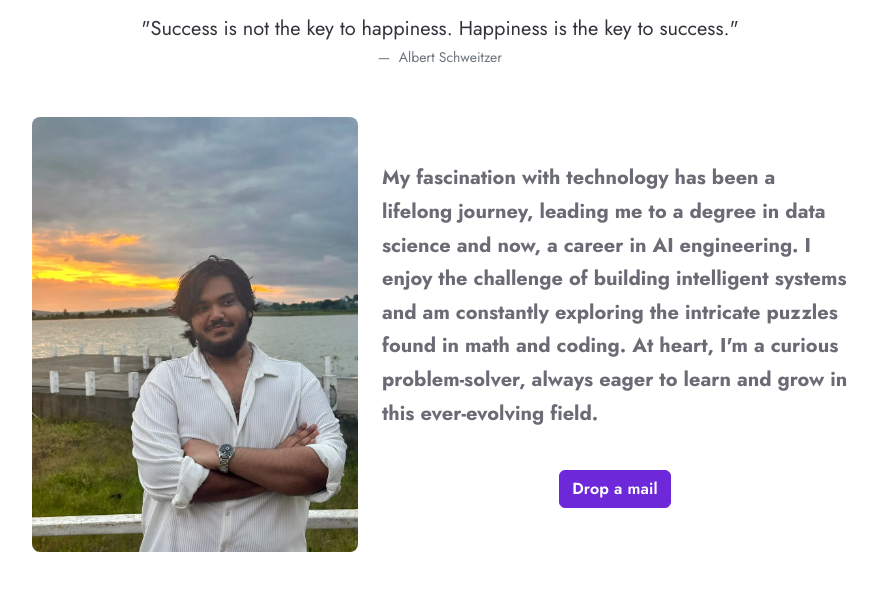
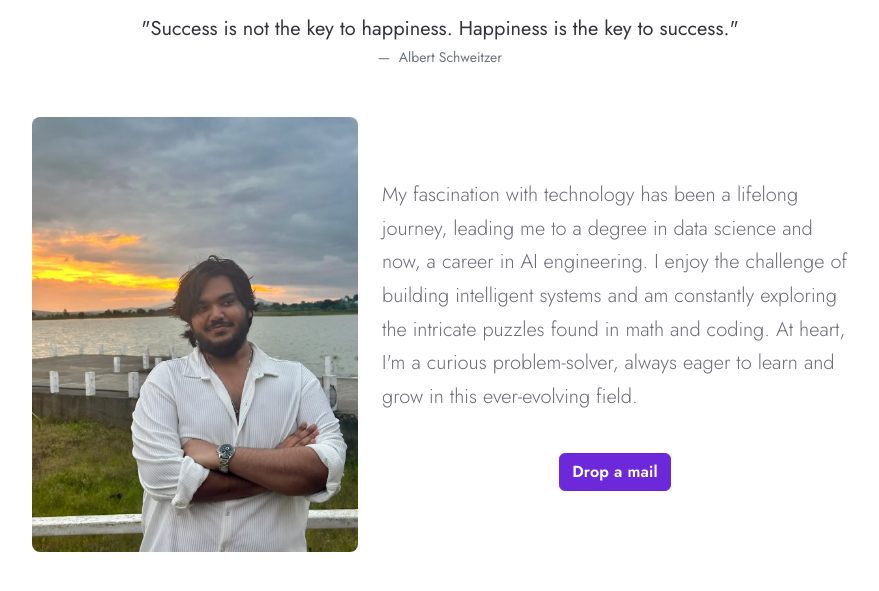
Before and after one commit to AarnoStormborn/portfolio-blog, a website: page index.html in a window 1280 px wide. Shown: the part 649-1240 px from the top of the page, without its empty margins (200-1079 px from the left). Drawn offline with nearby package versions, Linux system fonts and the light colour scheme.

Commit message:
Revert "Bold the About Me paragraph"
This reverts commit 15552335da178492c16c7c98079a81f67e5d2839.

```diff
--- a/index.html
+++ b/index.html
@@ -197,7 +197,7 @@
                     </picture>
                 </div>
                 <div class="col-lg-7 mt-4 mt-lg-0">
-                    <p class="lead text-secondary small fw-bold">
+                    <p class="lead text-secondary small">
                         My fascination with technology has been a lifelong journey, leading me to a degree in data
                         science and now, a career in AI engineering. I enjoy the challenge of building intelligent
                         systems and am constantly exploring the intricate puzzles found in math and coding. At heart,
```
